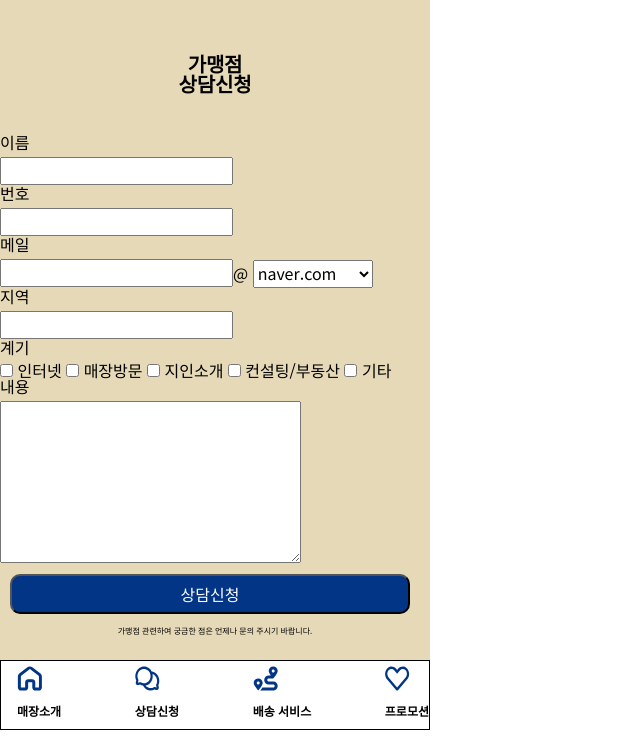
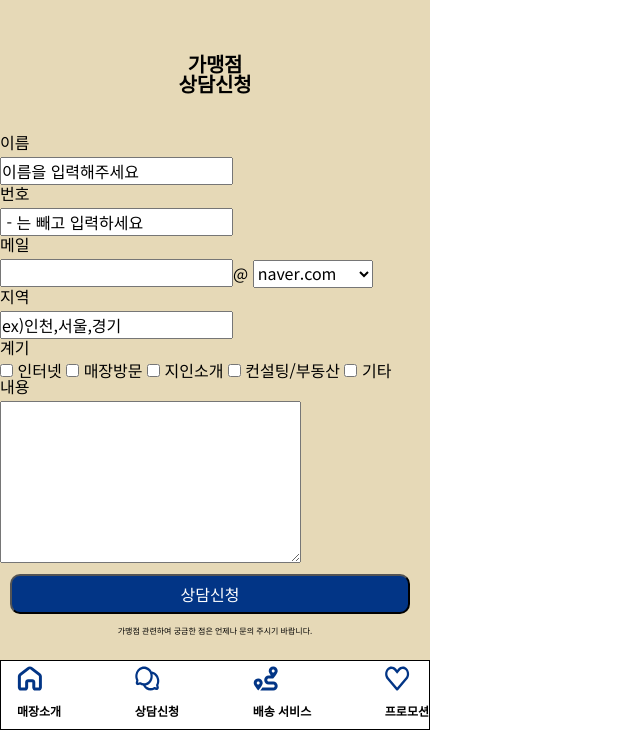
Before and after one commit to kimyoonjae01/paris_baguette_kimyoonjae, a plain HTML site: page request.html in a window 1280 px wide. Shown: the part 62-800 px from the top of the page, without its empty margins (0-640 px from the left). Drawn offline with Linux system fonts and the light colour scheme; files that its build step writes are made by us from their sources; files whose address does not match are found by name.

Commit message:
수정 벨류값

```diff
--- a/request.html
+++ b/request.html
@@ -24,11 +24,11 @@
                 <dl>
                     <dt>이름</dt>
                     <dd>
-                        <input type="text" name="name" required>
+                        <input type="text" name="name" required value="이름을 입력해주세요">
                     </dd>
                     <dt>번호</dt>
                     <dd>
-                        <input type="text" name="phone" required>
+                        <input type="text" name="phone" required value=" - 는 빼고 입력하세요 ">
                     </dd>
                     <dt>메일</dt>
                     <dd>
@@ -43,7 +43,7 @@
                     </dd>
                     <dt>지역</dt>
                     <dd>
-                        <input type="text" name="region" required>
+                        <input type="text" name="region" required value="ex)인천,서울,경기">
                     </dd>
                     <dt>계기</dt>
                     <dd>
```
